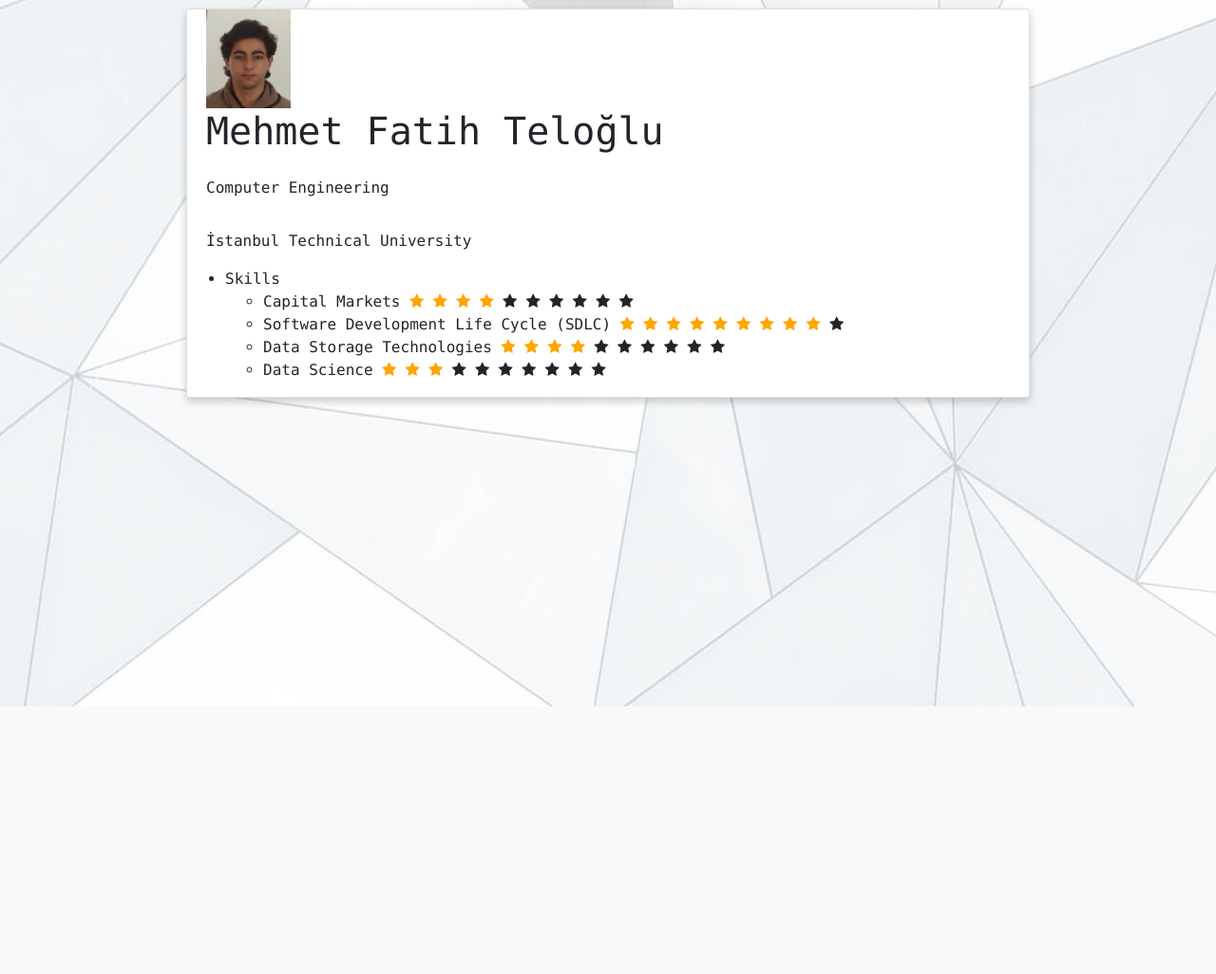
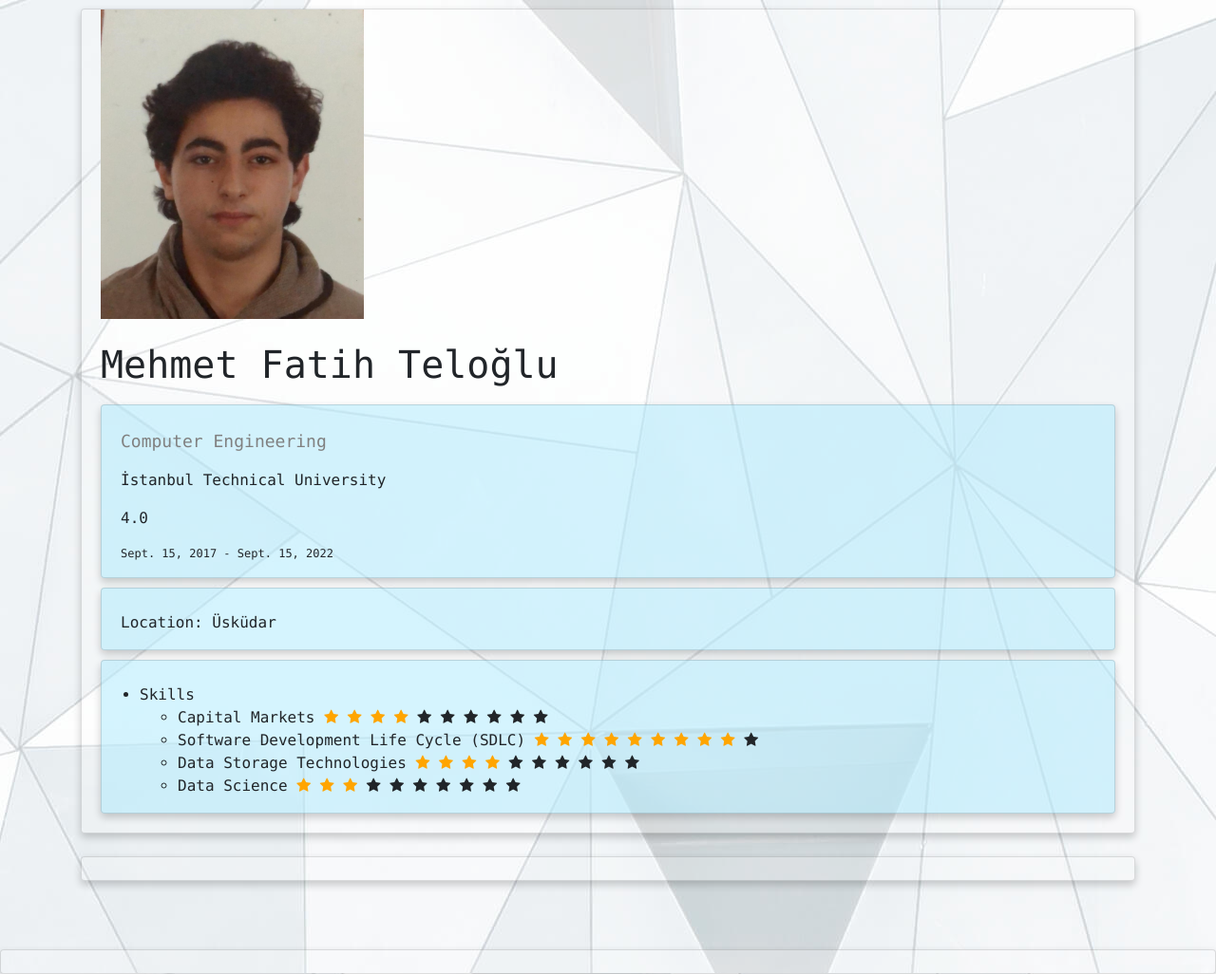
Before and after one commit to melihkagan/pladat, a Django app: page /profile/14/ in a window 1280 px wide. Shown: the part 56-1082 px from the top of the page at 95% size. Before the commit the page ends 800 px from the top, so only its background shows below. Run offline with Django 3.2, Linux system fonts and the light colour scheme; a user stored in the database is signed in; data comes from the database, SQL or seed files in the repository; some libraries are stand-ins or nearby versions.

Commit message:
ui design of profile and settings

```diff
--- a/mainapp/templates/index.html
+++ b/mainapp/templates/index.html
@@ -107,7 +107,7 @@
       <div class="row" id="job-cards-row1">
         {% for job,employer in jobs_and_employers %}
         <div class="col-*-* d-flex align-items-stretch ">
-          <div class="card" id="latest_jobs" style="width: 18rem;">
+          <div class="card" id="latest_jobs" style="width: 22.5rem; margin-left:5px; margin-bottom:5px">
             <div class="company-image">
             <img class="card-img-top" src="{{ employer.profile_img.url }}" alt="Card image cap">
           </div>
--- a/mainapp/templates/profile.html
+++ b/mainapp/templates/profile.html
@@ -28,8 +28,8 @@
         .card {
           user-select: none;
           box-shadow: 0 4px 8px 0 rgba(0, 0, 0, 0.2);
-          max-width: 80%;
-          margin: auto;
+          max-width: 100%;
+          background-color:rgba(256, 256, 256, 0.2);
         }
 
         .card button {
@@ -61,6 +61,12 @@
           opacity: 0.7;
         }
 
+        .major {
+	        color: grey;
+	        font-size: 18px;
+	        margin-left: 20px;
+	    }
+
         #settings{
           margin-top: 20px;
           margin-right: 20px;
@@ -78,12 +84,32 @@
     </style>
 </head>
 <body>
-    <div class="card">
+    <div class="card" style="margin: auto">
         <!-- <button id="settings" style="font-size:18px" onclick="location.href='http://127.0.0.1:8000/setting-student'">Settings <i class="fa fa-gear"></i></button> -->
-        <img src="{{ student.profile_img.url }}" alt="John" style="width:10%; margin-left: 20px">
+        <img src="{{ student.profile_img.url }}" alt="John" style="width:25%; margin-left: 20px">
+        <br>
         <h1 style="margin-left: 20px">{{student.name}}  {{student.surname}}</h1>
-        <p class="major"><p>{{student.department}} </p></p>
-        <p>{{student.school_name}} </p>
+        <div class="card" style="background-color:rgba(172, 234, 253, 0.5); margin-left:20px; margin-top:10px; margin-right:20px">
+            <br>
+            <p class="major"> {{student.department}} </p>
+            <p> {{student.school_name}} </p>
+            {% if student.cgpa != 0.0 %}
+            <p> {{student.cgpa}} </p>
+            {% endif %}
+            {% if student.start_date %}
+            {% if student.end_date %}
+            <p style="font-size: 12px"> {{student.start_date}} - {{student.end_date}} </p>
+            {% endif %}
+            {% endif %}
+        </div>
+        <div class="card" style="background-color:rgba(172, 234, 253, 0.5); margin-left:20px; margin-top:10px; margin-right:20px">
+            <br>
+            {% if student.location %}
+            <p> Location: {{student.location}} </p>
+            {% endif %}
+        </div>
+        <div class="card" style="background-color:rgba(172, 234, 253, 0.5); margin-left:20px; margin-top:10px; margin-right:20px; margin-bottom:20px">
+            <br>
             <ul >
                 <li> Skills </li>
                     <ul >
@@ -102,18 +128,42 @@
                 </li>
             </ul>
         </div>
+  </div>
+    <br>
+    <div class="card" style="background-color:">
+        <br>
         {% if is_users_profile %}
           <p>ACCEPTED</p>
+            <p style="font-size:12px"> Your accepted job applications are displayed here. </p>
+        <div class="card" style="margin-left:20px; margin-right:20px; margin-bottom:10px; background-color:rgba(218, 247, 166, 0.5)">
+            <br>
           {% for item in accepted_applications_jobs %}
-  <a href="{% url 'see_details' jobid=item.id %}">{{item.job_title}}</a>
-  {% endfor %}
-  <br><br>
-
-  <p>REJECTED</p>
-  {% for item in declined_applications_jobs %}
-  <a href="{% url 'see_details' jobid=item.id %}">{{item.job_title}}</a>
+            <p> {{item.job_title}}
+          <a href="{% url 'see_details' jobid=item.id %}" style="margin-left:20px; border-radius: 5px; outline: 0; display: inline; padding: 8px;
+      color: white; background-color: #24CA0F; text-align: center; cursor: pointer; font-size: 18px; width:10%"> see details </a>
+            </p>
           {% endfor %}
         {% endif %}
+        </div>
+      <br><br>
+    </div>
+    <br>
+    <div class="card" >
+        <br>
+        {% if is_users_profile %}
+          <p>REJECTED</p>
+            <p style="font-size:12px"> Your rejected job applications are displayed here. </p>
+            <div class="card" style="margin-left:20px; margin-right:20px; margin-bottom:10px; background-color:rgba(252, 144, 114, 0.5)">
+                <br>
+              {% for item in declined_applications_jobs %}
+                <p> {{item.job_title}}
+              <a href="{% url 'see_details' jobid=item.id %}" style="margin-left:20px; border-radius: 5px; outline: 0; display: inline; padding: 8px;
+      color: white; background-color: #C70039 ; text-align: center; cursor: pointer; font-size: 18px; width:10%"> see details </a>
+                </p>
+                {% endfor %}
+                {% endif %}
+            </div>
+    </div>
 </body>
 </html>
 
--- a/mainapp/templates/settings-student.html
+++ b/mainapp/templates/settings-student.html
@@ -146,7 +146,7 @@
 	* {box-sizing: border-box}
 
 	/* Set a style for all buttons */
-	button {
+	.popup button {
 	background-color: #4CAF50;
 	color: white;
 	padding: 14px 20px;
@@ -256,7 +256,7 @@
   	<h1 style="margin-top: 100px; text-align: center;"> What do you want to do?</h1>
 	<div class="choose">
 		<a style="font-size:18px" href="#addskill">Manage skills</a>
-		<a style="font-size:18px; margin-left:60%" href="#change">Change settings</a>
+		<a style="font-size:18px; margin-left:68.5%" href="#change">Change settings</a>
 	</div>
 
     <div class="popup" >
@@ -273,7 +273,7 @@
 						</ul>
 				  	{% endfor %}
 
-					<li ><button onclick="document.getElementById('updatemodal').style.display='block'" id="updatebtn" >Update</button></li>
+					<li ><button onclick="document.getElementById('updatemodal').style.display='block'" id="updatebtn" style="margin-left:20px">Update</button></li>
 					<li ><button onclick="document.getElementById('deletemodal').style.display='block'" id="delbtn" >Delete</button></li>
 				{% endif %}
 
```
Lines whose indentation alone changed are shown as unchanged.
